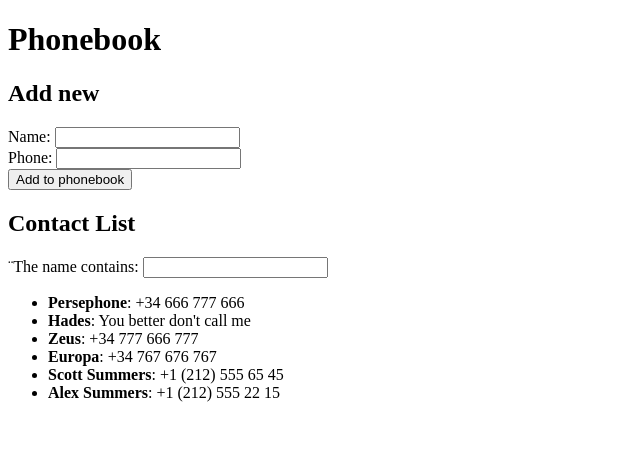
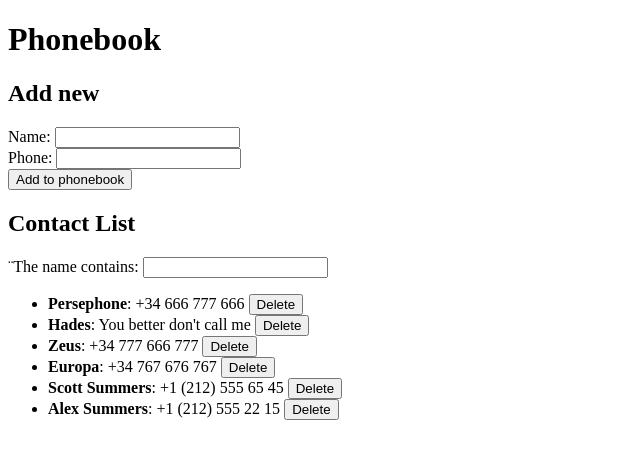
Before and after one commit to ivanuria/fullstack-part-2, a React (Vite) app in the folder phonebook/: page / in a window 1280 px wide. Shown: the top 458 px of the page, without its empty margins (0-640 px from the left). Built offline with nearby package versions, Linux system fonts and the light colour scheme; data requests are answered from the project's data file.

Commit message:
Added deletion 2.14

```diff
--- a/phonebook/db.json
+++ b/phonebook/db.json
@@ -2,27 +2,33 @@
   "contacts": [
     {
       "name": "Persephone",
-            "phone": "+34 666 777 666"
+      "phone": "+34 666 777 666",
+      "id": "54a7"
     },
     {
       "name": "Hades",
-            "phone": "You better don't call me"
+      "phone": "You better don't call me",
+      "id": "5368"
     },
     {
       "name": "Zeus",
-            "phone": "+34 777 666 777"
+      "phone": "+34 777 666 777",
+      "id": "e0ec"
     },
     {
       "name": "Europa",
-            "phone": "+34 767 676 767"
+      "phone": "+34 767 676 767",
+      "id": "10c0"
     },
     {
       "name": "Scott Summers",
-            "phone": "+1 (212) 555 65 45"
+      "phone": "+1 (212) 555 65 45",
+      "id": "d617"
     },
     {
       "name": "Alex Summers",
-            "phone": "+1 (212) 555 22 15"
+      "phone": "+1 (212) 555 22 15",
+      "id": "0439"
     }
   ]
 }
--- a/phonebook/src/App.jsx
+++ b/phonebook/src/App.jsx
@@ -13,16 +13,28 @@ const App = () => {
   }, [])
 
   const addToPhoneBook = (contact) => {
-    setContacts(contacts.concat(contact))
+    contactService
+      .add(contact)
+      .then(savedContact => setContacts(contacts.concat(savedContact)))
+  }
+
+  const removeContact = (id) => {
+    const index = contacts.findIndex(c => c.id === id)
+    console.log("REQUESTED remove Contact", id, "with index", index, "which existence is", contacts[index] !== undefined)
+    if (contacts[index] && window.confirm(`Do you really want to delete "${contacts[index].name}"`)) {
+      contactService
+        .remove(id)
+        .then(setContacts(contacts.filter(c => c.id !== id)))
+    }
   }
 
   return (
     <div>
       <h1>Phonebook</h1>
       <h2>Add new</h2>
-      <AddPhone setter={addToPhoneBook} contacts={contacts}/>
+      <AddPhone setter={addToPhoneBook} contacts={contacts} />
       <h2>Contact List</h2>
-      <ContactList contacts={contacts} />
+      <ContactList contacts={contacts} removeContact={removeContact} />
     </div>
   )
 }
--- a/phonebook/src/components/Contact.jsx
+++ b/phonebook/src/components/Contact.jsx
@@ -1,3 +1,9 @@
-const Contact = ({ contact }) => <li><b>{contact.name}</b>: {contact.phone}</li>
+const Contact = (props) => {
+    console.log(props)
+    const { contact, remove } = props
+    return (
+        <li><b>{contact.name}</b>: {contact.phone} <button onClick={() => remove(contact.id)} >Delete</button></li>
+    )
+}
 
 export default Contact
--- a/phonebook/src/components/ContactList.jsx
+++ b/phonebook/src/components/ContactList.jsx
@@ -2,17 +2,19 @@ import { useState } from "react"
 import Contact from "./Contact"
 import Filter from "./Filter"
 
-const ContactList = ({contacts}) => {
+const ContactList = ({ contacts, removeContact }) => {
     const [filter, setFilter] = useState("")
 
     let filteredContacts = contacts;
     if (filter != "") filteredContacts = contacts.filter(contact => contact.name.toLowerCase().includes(filter.toLowerCase()))
 
+    console.log("Filtered Contacts", filteredContacts)
+
     return (
         <div>
             <Filter setter={setFilter} filter={filter} />
             <ul>
-                {filteredContacts.map(contact => <Contact key={contact.name} contact={contact} />)}
+                {filteredContacts.map(contact => <Contact key={contact.id} contact={contact} remove={removeContact} />)}
             </ul>
         </div>
     )
--- a/phonebook/src/services/contacts.js
+++ b/phonebook/src/services/contacts.js
@@ -14,4 +14,19 @@ const getAll = () => {
         .catch(logError("getAll"))
 }
 
-export default { getAll }
+const add = (newContact) => {
+    return axios
+        .post(urlBase, newContact)
+        .then(response => response.data)
+        .catch(logError("add"))
+}
+
+const remove = (id) => {
+    console.log("REMOVE", id)
+    return axios
+        .delete(`${urlBase}/${id}`)
+        .then(response => response.data)
+        .catch(logError("remove"))
+}
+
+export default { getAll, add, remove }
```
Lines whose indentation alone changed are shown as unchanged.
